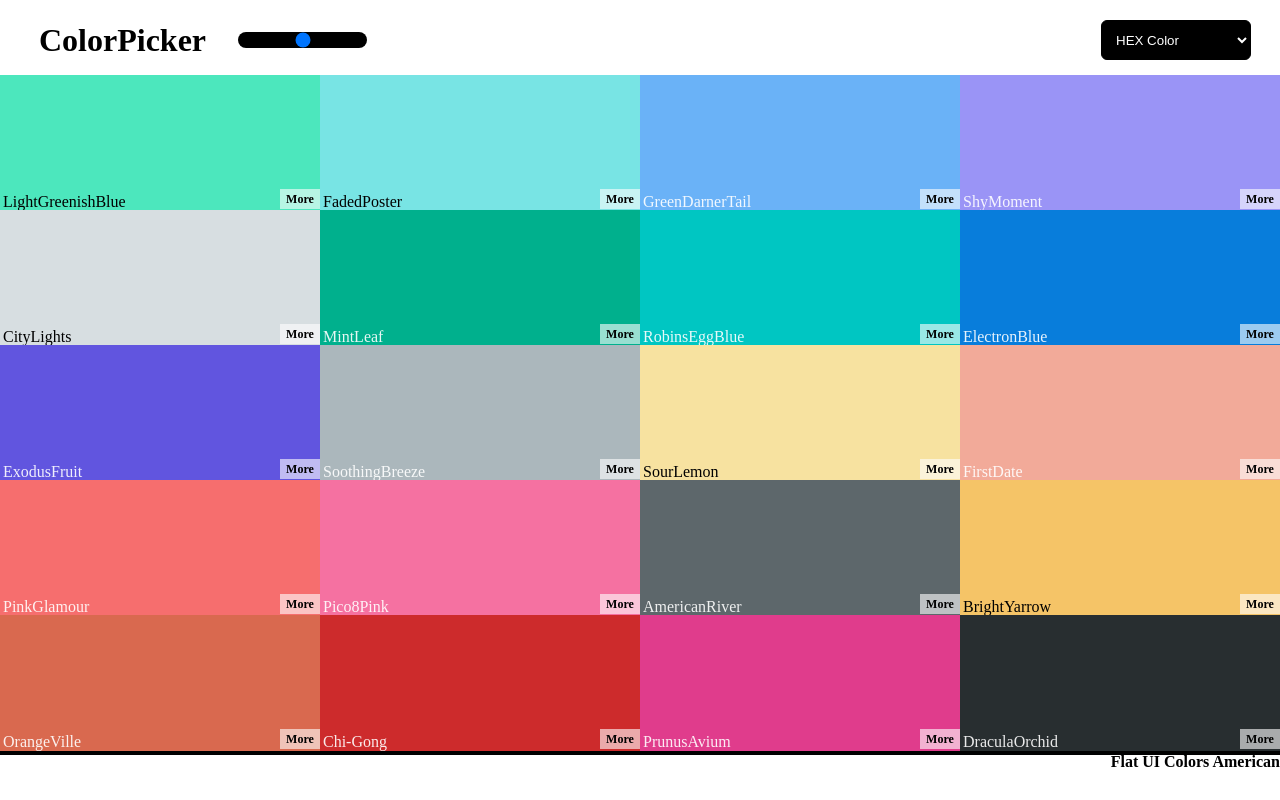
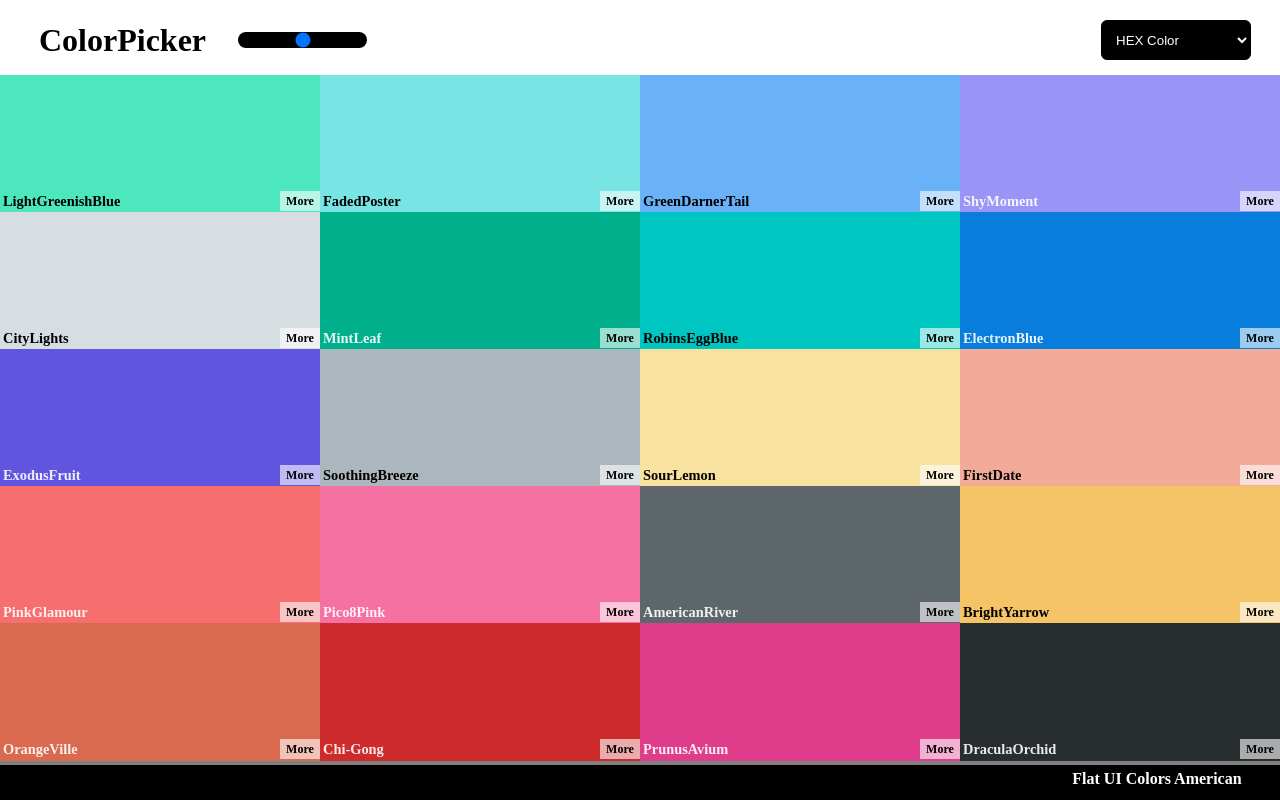
Before and after one commit to SaravanarajuR/colorpicker-react, a React (Create React App) app: page /pallete/flat-ui-colors-american in a window 1280 px wide. Built offline with nearby package versions, Linux system fonts and the light colour scheme.

Commit message:
Added styles

```diff
--- a/src/Components/ColorBoxes.js
+++ b/src/Components/ColorBoxes.js
@@ -35,13 +35,21 @@ class ColorBoxes extends Component {
             ""
           ) : (
             <div>
-              <button className={classes.copyBtn}>
+              <button
+                className={`${classes.copyBtn} ${
+                  classes[
+                    chroma(this.props.hex).luminance() >= 0.35
+                      ? "black"
+                      : "white"
+                  ]
+                }`}
+              >
                 {this.state.clicked ? "copied" : "copy"}
               </button>
               <span
                 className={`${classes.name} ${
                   classes[
-                    chroma(this.props.hex).luminance() >= 0.588
+                    chroma(this.props.hex).luminance() >= 0.35
                       ? "black"
                       : "white"
                   ]
--- a/src/Components/footer.js
+++ b/src/Components/footer.js
@@ -1,12 +1,14 @@
 import React, { Component } from "react";
 import { withStyles } from "@material-ui/styles";
-import styles from "../styles/home";
+import styles from "../styles/footer";
 
 class Footer extends Component {
   render() {
-    const { classes, color } = this.props;
+    const { classes, children } = this.props;
     return (
-      <div style={{ backgroundColor: color }} className={classes.footer}></div>
+      <div className={classes.footer}>
+        <p className={classes.footerFont}>{children}</p>
+      </div>
     );
   }
 }
--- a/src/styles/colorBoxes.js
+++ b/src/styles/colorBoxes.js
@@ -32,6 +32,8 @@ const style = {
     backgroundColor: "rgba(255, 255, 255, 0.3)",
     border: " none",
     visibility: "hidden",
+    fontWeight: "500",
+    fontFamily: " Georgia, 'Times New Roman', Times, serif",
   },
   single: {
     height: " 40%",
@@ -49,10 +51,10 @@ const style = {
   },
   name: {
     position: "absolute",
-    bottom: " 0",
+    bottom: " 3px",
     left: "3px",
-    fontSize: "1rem",
-    fontWeight: "500",
+    fontSize: "0.9rem",
+    fontWeight: "600",
   },
   black: {
     color: "black",
--- a/src/styles/footer.js
+++ b/src/styles/footer.js
@@ -1,13 +1,18 @@
 const styles = {
   footer: {
-    backgroundColor: "white",
-    height: "3%",
+    backgroundColor: "black",
+    height: "5%",
     width: "100%",
-    color: "black",
     fontWeight: "900",
     display: "flex",
-    justifyContent: "flex-end",
+    justifyContent: "center",
     alignItems: "center",
+    color: "white",
+  },
+  footerFont: {
+    position: "absolute",
+    right: "3%",
+    bottom: "-4px",
   },
 };
 
--- a/src/styles/home.js
+++ b/src/styles/home.js
@@ -23,6 +23,16 @@ const styles = {
     fontSize: " 1rem",
     color: "#fff",
   },
+  footer: {
+    backgroundColor: "white",
+    height: "3%",
+    width: "100%",
+    color: "black",
+    fontWeight: "900",
+    display: "flex",
+    justifyContent: "center",
+    alignItems: "center",
+  },
 };
 
 export default styles;
--- a/src/styles/pallete.js
+++ b/src/styles/pallete.js
@@ -16,24 +16,11 @@ const styles = {
   },
   pallete: {
     width: " 100%",
-    height: " 85%",
+    height: " 86.3%",
     margin: "-5px 0",
     padding: "0",
     position: "relative",
-    backgroundColor: "black",
-  },
-  footer: {
-    backgroundColor: "white",
-    height: "3%",
-    width: "100%",
-    color: "black",
-    fontWeight: "900",
-    display: "flex",
-    justifyContent: "flex-end",
-    alignItems: "center",
-  },
-  footerFont: {
-    alignSelf: "center",
+    backgroundColor: "grey",
   },
 };
 
--- a/src/styles/subcolors.js
+++ b/src/styles/subcolors.js
@@ -2,11 +2,11 @@ const styles = {
   main: {
     width: "100vw",
     height: "100vh",
+    margin: "0",
   },
   box: {
     width: "100%",
-    height: "88%",
-    margin: "-5px 0",
+    height: "85%",
     padding: "0",
     position: "relative",
   },
--- a/src/views/home.js
+++ b/src/views/home.js
@@ -24,7 +24,7 @@ class Home extends Component {
         <div className={classes.homeOuter}>
           <div className={classes.home}>{this.handleRender()}</div>
         </div>
-        <Footer color={"white"} />
+        <Footer className={classes.footer} color={"white"} />
       </div>
     );
   }
--- a/src/views/pallete.js
+++ b/src/views/pallete.js
@@ -5,6 +5,7 @@ import Navbar from "../Components/navbar.js";
 import { v4 } from "uuid";
 import { withStyles } from "@material-ui/styles";
 import styles from "../styles/pallete.js";
+import Footer from "../Components/footer.js";
 
 class Pallete extends Component {
   constructor(props) {
@@ -43,6 +44,7 @@ class Pallete extends Component {
           hex={k.hex}
           rgb={k.rgb}
           rgba={k.rgba}
+          level={k}
           className="box"
           copyValue={this.state.copyValue}
         />
@@ -61,9 +63,7 @@ class Pallete extends Component {
           handleDropdown={this.handleDropdown}
         />
         <div className={classes.pallete}>{this.colorPallete()}</div>
-        <footer className={classes.footer}>
-          <p className={classes.footerFont}>{Colors(this.props.id).id}</p>
-        </footer>
+        <Footer className={classes.footer}>{Colors(this.props.id).id}</Footer>
       </div>
     );
   }
--- a/src/views/subColors.js
+++ b/src/views/subColors.js
@@ -11,6 +11,7 @@ class subColors extends Component {
     super();
     this.state = {
       copyValue: "hex",
+      color: window.location.pathname.split("/")[3],
     };
   }
   handleDropdown = () => {
@@ -32,7 +33,7 @@ class subColors extends Component {
       for (let i = 0; i < Object.keys(colorId).length; i++) {
         if (color === colorId[l][i].name) {
           choosenColors.push({
-            name: colorId[l][i].name,
+            name: `${colorId[l][i].name} ${l}`,
             rgb: colorId[l][i].rgb,
             hex: colorId[l][i].hex,
             rgba: colorId[l][i].rgba,
@@ -63,7 +64,7 @@ class subColors extends Component {
         </div>
         <Navbar single={true} handleDropdown={this.handleDropdown} />
         <div className={classes.box}>{this.handleRender()}</div>
-        <Footer color={"black"} />
+        <Footer color={"white"}>{this.state.color.toUpperCase()}</Footer>
       </div>
     );
   }
```
